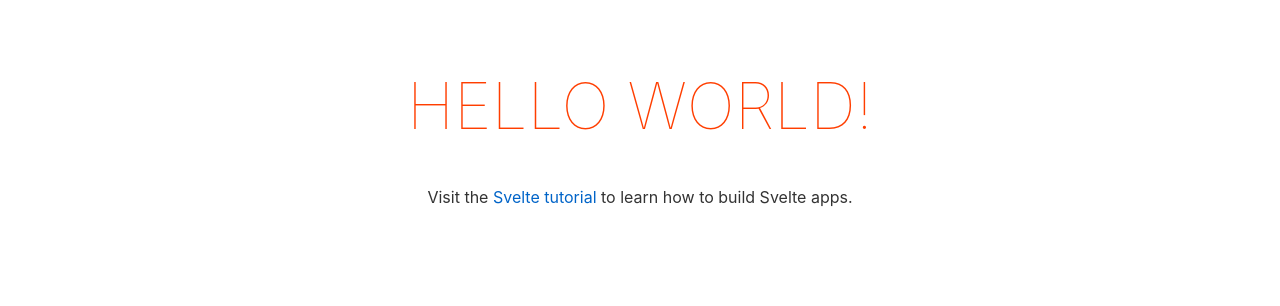
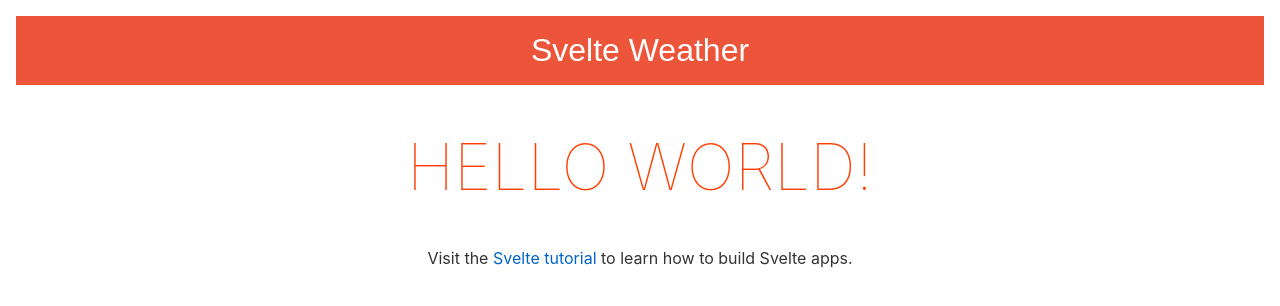
Before and after one commit to ojenya/whether_app-svelte, a Svelte app: page / in a window 1280 px wide. Shown: the top 306 px of the page. Built offline with nearby package versions, Linux system fonts and the light colour scheme.

Commit message:
add header

```diff
--- a/package.json
+++ b/package.json
@@ -9,11 +9,13 @@
   "devDependencies": {
     "@rollup/plugin-commonjs": "^14.0.0",
     "@rollup/plugin-node-resolve": "^8.0.0",
+    "node-sass": "^5.0.0",
     "rollup": "^2.3.4",
     "rollup-plugin-livereload": "^2.0.0",
     "rollup-plugin-svelte": "^6.0.0",
     "rollup-plugin-terser": "^7.0.0",
-    "svelte": "^3.0.0"
+    "svelte": "^3.0.0",
+    "svelte-preprocess-sass": "^0.2.0"
   },
   "dependencies": {
     "sirv-cli": "^1.0.0"
--- a/public/global.css
+++ b/public/global.css
@@ -1,4 +1,5 @@
-html, body {
+html,
+body {
     position: relative;
     width: 100%;
     height: 100%;
@@ -7,13 +8,13 @@
 body {
     color: #333;
     margin: 0;
-	padding: 8px;
+    padding: 0px;
     box-sizing: border-box;
     font-family: -apple-system, BlinkMacSystemFont, "Segoe UI", Roboto, Oxygen-Sans, Ubuntu, Cantarell, "Helvetica Neue", sans-serif;
 }
 
 a {
-	color: rgb(0,100,200);
+    color: rgb(0, 100, 200);
     text-decoration: none;
 }
 
@@ -22,14 +23,17 @@
 }
 
 a:visited {
-	color: rgb(0,80,160);
+    color: rgb(0, 80, 160);
 }
 
 label {
     display: block;
 }
 
-input, button, select, textarea {
+input,
+button,
+select,
+textarea {
     font-family: inherit;
     font-size: inherit;
     -webkit-padding: 0.4em 0;
--- a/rollup.config.js
+++ b/rollup.config.js
@@ -3,6 +3,7 @@
 import commonjs from '@rollup/plugin-commonjs';
 import livereload from 'rollup-plugin-livereload';
 import { terser } from 'rollup-plugin-terser';
+import { sass } from 'svelte-preprocess-sass';
 
 const production = !process.env.ROLLUP_WATCH;
 
@@ -43,7 +44,10 @@
 			// a separate file - better for performance
 			css: css => {
 				css.write('bundle.css');
-			}
+			},
+			preprocess: {
+				style: sass({}, { name: 'scss' }),
+			},
 		}),
 
 		// If you have external dependencies installed from
--- a/src/App.svelte
+++ b/src/App.svelte
@@ -1,13 +1,15 @@
 <script>
 	export let name;
+	import Header from './Header.svelte';
 </script>
 
 <main>
+	<Header />
 	<h1>Hello {name}!</h1>
 	<p>Visit the <a href="https://svelte.dev/tutorial">Svelte tutorial</a> to learn how to build Svelte apps.</p>
 </main>
 
-<style>
+<style  type="text/scss">
 	main {
 		text-align: center;
 		padding: 1em;
--- /dev/null
+++ b/src/Header.svelte
@@ -0,0 +1,21 @@
+
+<header>
+    <a href="/">Svelte Weather</a>
+</header>
+
+<style type="text/scss">
+    header {
+        overflow: hidden;
+        background-color: #ed553b;
+        font-family: Arial;
+        text-align: center;
+        padding: 1rem;
+
+        a {
+            color: white;
+            text-decoration: none;
+            cursor: pointer;
+            font-size: 2rem;
+        }
+    }
+</style>
```
Also changed, not shown: 1 other file (tests, documents, lock files or other folders). Lines whose indentation alone changed are shown as unchanged.
